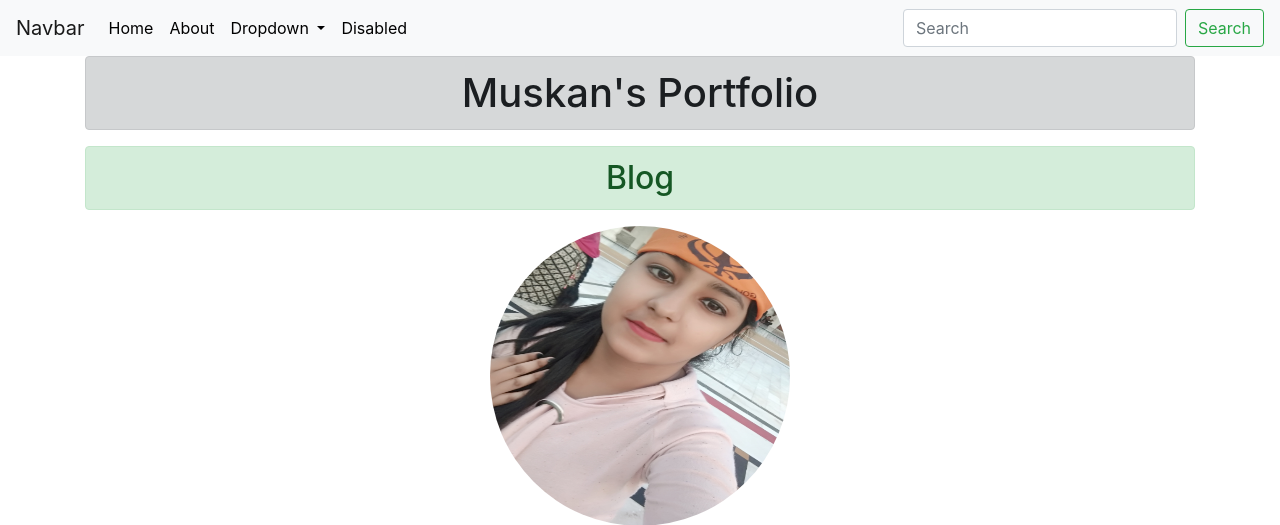
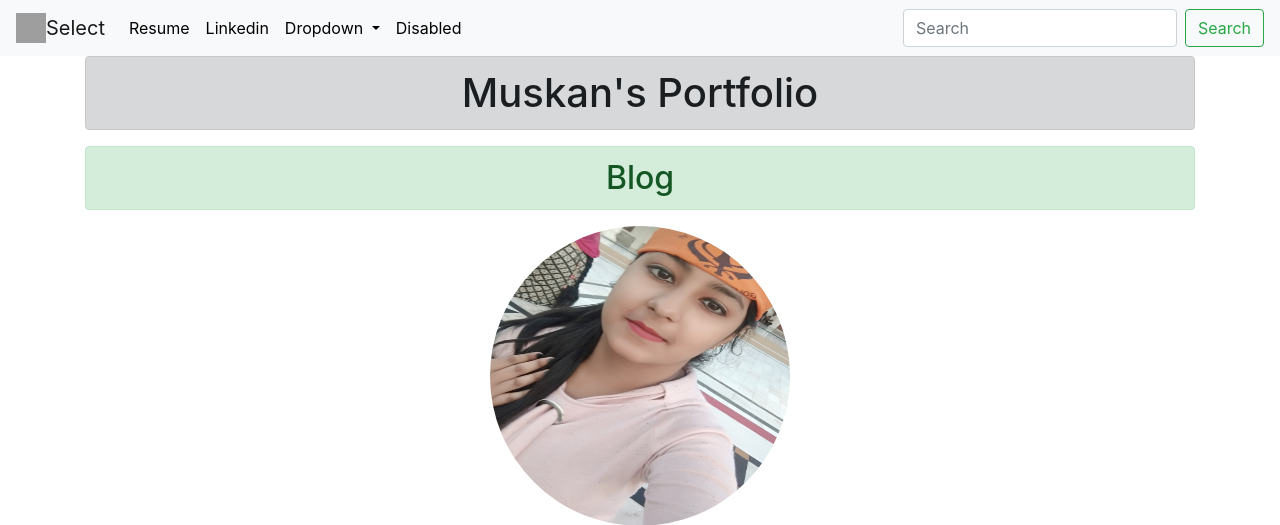
Before and after one commit to choudharymuskan/Django_Muskan-s_portfolio, a Django app: page / in a window 1280 px wide. Shown: the top 525 px of the page. Run offline with Django 3.2, Linux system fonts and the light colour scheme; data comes from the database, SQL or seed files in the repository; some libraries are stand-ins or nearby versions; grey boxes are pictures that could not be loaded.

Commit message:
our first commit

```diff
--- a/portfolio/templates/portfolio/base.html
+++ b/portfolio/templates/portfolio/base.html
@@ -1,6 +1,7 @@
 
 {% load static %}
 <!doctype html>
+
 <html lang="en">
 
 <head>
@@ -17,11 +18,14 @@
 
   <link rel="icon" type="image/png" href="{% static "portfolio/Logo.png" %}">
 
-  <title>Hello!! Welcome to Muskan's Portfolio</title>
+  <title >Hello!! Welcome to Muskan's Portfolio</title>
 </head>
   <body>
+
     <nav class="navbar navbar-expand-lg navbar-light bg-light">
-        <a class="navbar-brand" href="#">Navbar</a>
+      <img src="{% static "portfolio/Bird.png" %}" width="30" height="30" class="d-inline-block align-top" alt="..">
+      <span></span>
+        <a class="navbar-brand" href="#">Select</a>
         <button class="navbar-toggler" type="button" data-toggle="collapse" data-target="#navbarSupportedContent" aria-controls="navbarSupportedContent" aria-expanded="false" aria-label="Toggle navigation">
           <span class="navbar-toggler-icon"></span>
         </button>
@@ -29,10 +33,11 @@
         <div class="collapse navbar-collapse" id="navbarSupportedContent">
           <ul class="navbar-nav mr-auto">
             <li class="nav-item active">
-              <a class="nav-link" href="#">Home <span class="sr-only">(current)</span></a>
+
+              <a class="nav-link" href="{% static "portfolio/muskanresume.pdf" %}">Resume</a> <span class="sr-only">(current)</span></a>
             </li>
             <li class="nav-item">
-              <a class="nav-link" href="#">About</a>
+              <a class="nav-link" href="https://www.linkedin.com/in/muskan-choudhary-27a553191/">Linkedin</a>
             </li>
             <li class="nav-item dropdown">
               <a class="nav-link dropdown-toggle" href="#" id="navbarDropdown" role="button" data-toggle="dropdown" aria-haspopup="true" aria-expanded="false">
@@ -56,12 +61,17 @@
         </div>
       </nav>
 
+
+
         {%  block content%} {% endblock%}
 
-    <!-- Optional JavaScript -->
-    <!-- jQuery first, then Popper.js, then Bootstrap JS -->
+    <!--- Optional JavaScript -->
+    <!-- jQuery first, then Popper.js, then Bootstrap JS
+
     <script src="https://code.jquery.com/jquery-3.5.1.slim.min.js" integrity="sha384-DfXdz2htPH0lsSSs5nCTpuj/zy4C+OGpamoFVy38MVBnE+IbbVYUew+OrCXaRkfj" crossorigin="anonymous"></script>
     <script src="https://cdn.jsdelivr.net/npm/popper.js@1.16.0/dist/umd/popper.min.js" integrity="sha384-Q6E9RHvbIyZFJoft+2mJbHaEWldlvI9IOYy5n3zV9zzTtmI3UksdQRVvoxMfooAo" crossorigin="anonymous"></script>
     <script src="https://stackpath.bootstrapcdn.com/bootstrap/4.5.0/js/bootstrap.min.js" integrity="sha384-OgVRvuATP1z7JjHLkuOU7Xw704+h835Lr+6QL9UvYjZE3Ipu6Tp75j7Bh/kR0JKI" crossorigin="anonymous"></script>
   </body>
 </html>
+
+-->
--- a/portfolio/templates/portfolio/home.html
+++ b/portfolio/templates/portfolio/home.html
@@ -47,3 +47,23 @@
       </div>
 
       {% endblock %}
+      <html>
+<title>W3.CSS Template</title>
+<meta charset="UTF-8">
+<meta name="viewport" content="width=device-width, initial-scale=1">
+<link rel="stylesheet" href="https://www.w3schools.com/w3css/4/w3.css">
+<link rel="stylesheet" href="https://fonts.googleapis.com/css?family=Montserrat">
+<link rel="stylesheet" href="https://cdnjs.cloudflare.com/ajax/libs/font-awesome/4.7.0/css/font-awesome.min.css">
+<style>
+body, h1,h2,h3,h4,h5,h6 {font-family: "Montserrat", sans-serif}
+.w3-row-padding img {margin-bottom: 12px}
+/* Set the width of the sidebar to 120px */
+.w3-sidebar {width: 120px;background: #222;}
+/* Add a left margin to the "page content" that matches the width of the sidebar (120px) */
+#main {margin-left: 120px}
+/* Remove margins from "page content" on small screens */
+@media only screen and (max-width: 600px) {#main {margin-left: 0}}
+</style>
+<body class="w3-black">
+
+<!-- Icon Bar (Sidebar - hidden on small screens) -->
```
Also changed, not shown: portfolio/static/Bird.png (added), portfolio/static/portfolio/custom.css (line endings or trailing spaces), 1 other file.
